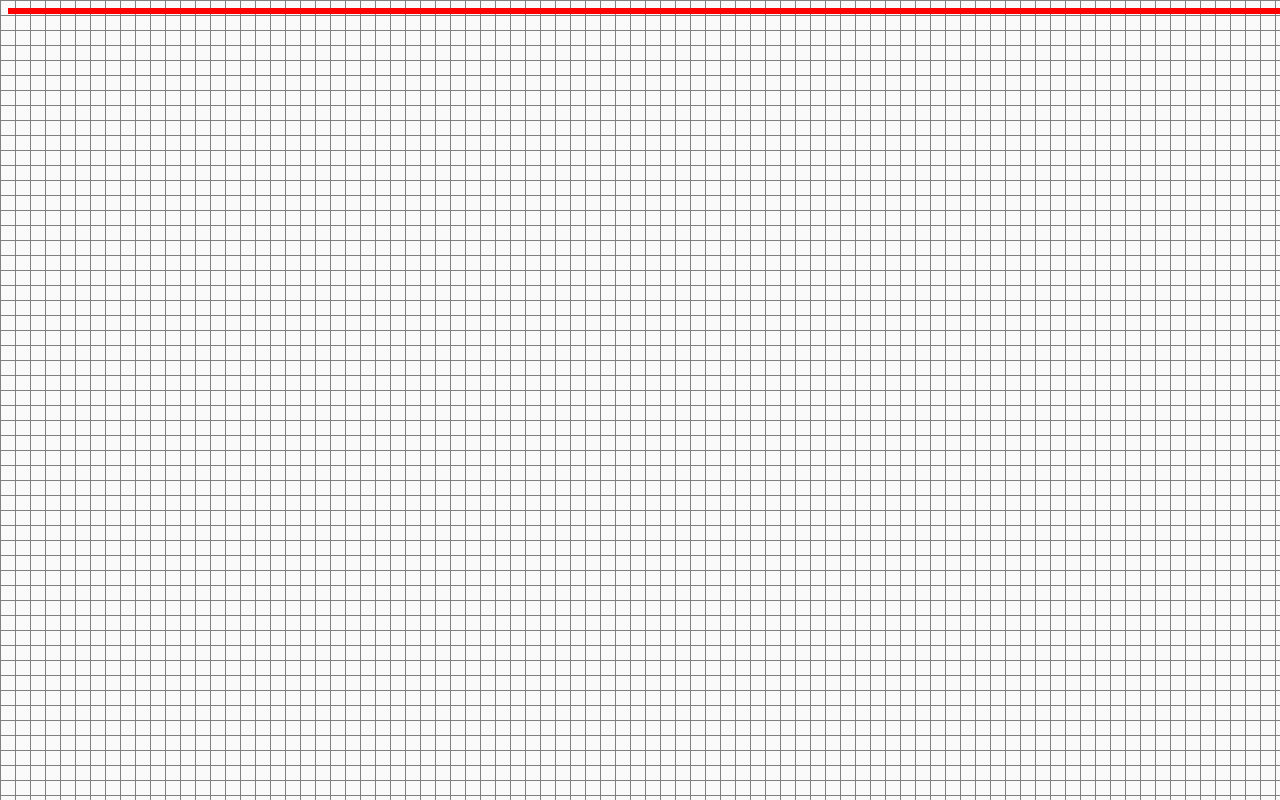
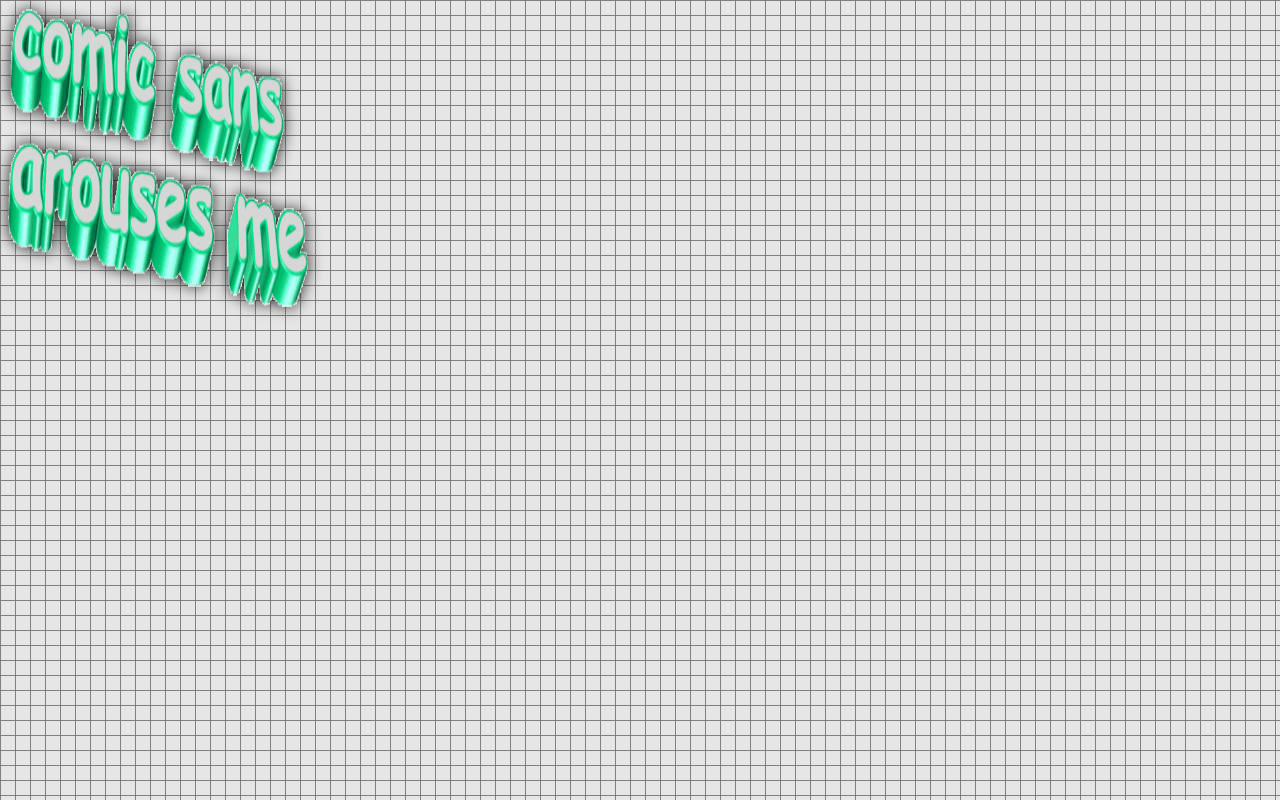
Before and after one commit to comic-sans-fans/comic-sans-fans.github.io, a plain HTML site: page index.html in a window 1280 px wide. Drawn offline with Linux system fonts and the light colour scheme.

Commit message:
add dat gif

```diff
--- a/index.html
+++ b/index.html
@@ -2,13 +2,16 @@
 <html lang="en">
 <link rel="stylesheet" type="text/css" href="ssc.css">
     <head>
-        <link rel="icon" href="images/health-icon.png">
+        <link rel="icon" href="comic_0.gif">
         <title>Comic Sans Fans</title>
     </head>
     <body>
-        <div style ="margin:auto; border: solid red; width:100%;">
+    	<a href="error.html">
+            <img src="comic_0.gif" alt="help" style="position:relative; width:300px; height:300px; filter: drop-shadow(0px 0px 8px #222);">
+        </a><br />
+<!--        <div style ="margin:auto; border: solid red; width:100%; height: 100%;">
 
 
-        </div>
+        </div> -->
     </body>
 </html>
--- a/ssc.css
+++ b/ssc.css
@@ -3,8 +3,8 @@
     height:100%;
     position: relative;
     font-size: 1em;
-    background-image: url("comic_0.gif");
-    background-color: #fafafa;
+    background-image: "comic_0.gif";
+    background-color: rgba(230,230,230,1.0);
     background-size: 15px 15px;
     background-image: linear-gradient(to right, grey 1px, transparent 1px), linear-gradient(to bottom, grey 1px, transparent 1px);
     }
--- a/untitled.css
+++ /dev/null
@@ -1,9 +0,0 @@
-body {
-    width:100%;
-    height:100%;
-    position: relative;
-    font-size: 1em;
-    background-color: #fafafa;
-    background-size: 15px 15px;
-    background-image: linear-gradient(to right, grey 1px, transparent 1px), linear-gradient(to bottom, grey 1px, transparent 1px);
-    }
```
Also changed, not shown: 1 other file.
